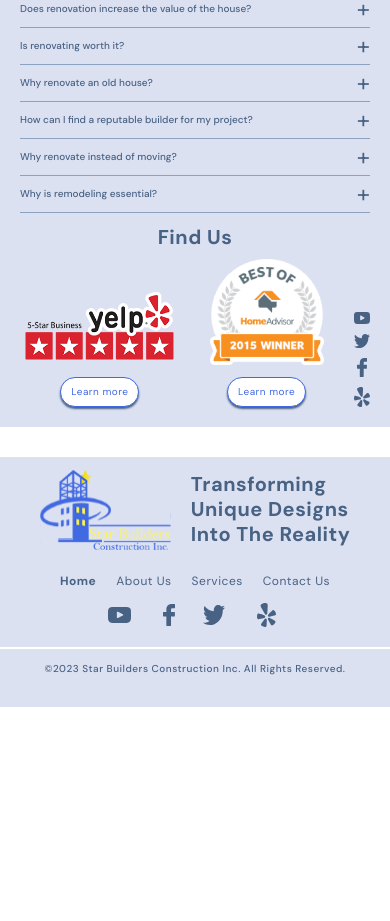
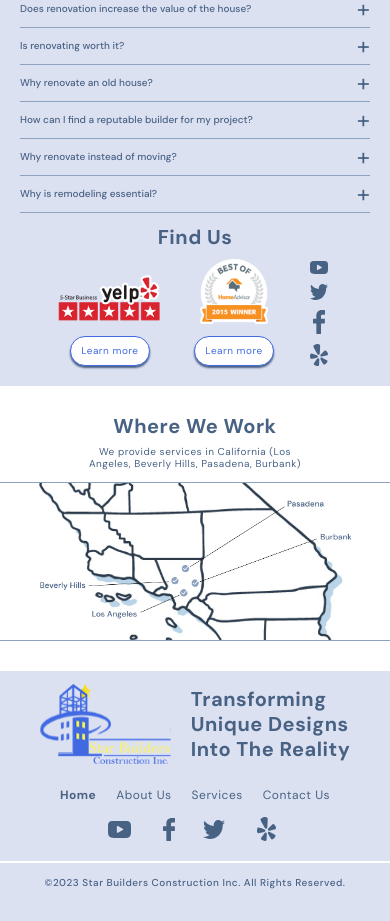
Before and after one commit to RomanBezuhlyi/Starbuildersca, a website: page src/html/index.html in a window 390 px wide. Shown: the part 2539-3460 px from the top of the page. Before the commit the page ends 3246 px from the top, so only its background shows below. Drawn offline with nearby package versions, Linux system fonts and the light colour scheme; files that its build step writes are made by us from their sources; files whose address does not match are found by name.

Commit message:
added location section

```diff
--- a/src/html/blocks/faq.html
+++ b/src/html/blocks/faq.html
@@ -79,11 +79,11 @@
       <h2>Find Us</h2>
       <div class="find-us__content">
         <div class="find-us__item">
-          <img src="./img/yelp.png" alt="" />
+          <img class="yelp" src="./img/yelp.png" alt="" />
           <a class="outline" href="#">Learn more</a>
         </div>
         <div class="find-us__item">
-          <img src="./img/boha.png" alt="" />
+          <img class="boha" src="./img/boha.png" alt="" />
           <a class="outline" href="#">Learn more</a>
         </div>
         <div class="find-us__list">
--- /dev/null
+++ b/src/html/blocks/location.html
@@ -0,0 +1,16 @@
+<section id="location" class="location-wrap">
+  <div class="location-title">
+    <div class="container">
+      <h2>Where We Work</h2>
+      <p>
+        We provide services in California (Los Angeles, Beverly Hills, Pasadena,
+        Burbank)
+      </p>
+    </div>
+  </div>
+  <div class="location">
+    <div class="container">
+      <img class="location__img" src="./img/we-work.png" alt="" />
+    </div>
+  </div>
+</section>
--- a/src/html/index.html
+++ b/src/html/index.html
@@ -20,6 +20,7 @@
       @@include('blocks/services.html') @@include('blocks/advantages.html')
       @@include('blocks/about.html') @@include('blocks/gallery.html')
       @@include('blocks/reviews.html') @@include('blocks/faq.html')
+      @@include('blocks/location.html')
     </main>
     @@include('blocks/footer.html')
     <script src="./js/index.bundle.js"></script>
--- a/src/scss/blocks/_faq.scss
+++ b/src/scss/blocks/_faq.scss
@@ -113,6 +113,18 @@
       margin-bottom: 12px;
     }
   }
+  .yelp {
+    @media (max-width: 991px) {
+      width: 109px;
+      height: 50px;
+    }
+  }
+  .boha {
+    @media (max-width: 991px) {
+      width: 68px;
+      height: 65px;
+    }
+  }
   a.outline {
     margin-bottom: 69px;
     background-color: $bg;
@@ -135,10 +147,13 @@
     }
     a {
       @include flex(row, center, center);
+      @media (max-width: 991px) {
+        width: 60%;
+      }
     }
     a:nth-child(3) {
       @media (max-width: 480px) {
-        width: 60%;
+        width: 40%;
       }
     }
     img {
--- /dev/null
+++ b/src/scss/blocks/_location.scss
@@ -0,0 +1,41 @@
+.location-wrap {
+  margin-bottom: 70px;
+  @media (max-width: 991px) {
+    margin-bottom: 30px;
+  }
+}
+.location-title {
+  margin-bottom: 36px;
+  @media (max-width: 991px) {
+    margin-bottom: 12px;
+  }
+  h2 {
+    margin-bottom: 35px;
+    @media (max-width: 991px) {
+      margin-bottom: 10px;
+    }
+  }
+  p {
+    text-align: center;
+    @media (max-width: 991px) {
+      width: 220px;
+      margin: auto;
+    }
+  }
+}
+
+.location {
+  border-top: 1px solid $shadow;
+  border-bottom: 1px solid $shadow;
+}
+.location > .container {
+  @include flex(row, center, center);
+  img {
+    height: 396px;
+    margin-left: 150px;
+    @media (max-width: 991px) {
+      margin-left: 0;
+      height: 157px;
+    }
+  }
+}
```
Also changed, not shown: build/css/main.css, build/img/we-work.png (added), build/img/we-work.svg (added), build/index.html, src/img/we-work.png (added), src/img/we-work.svg (added).
